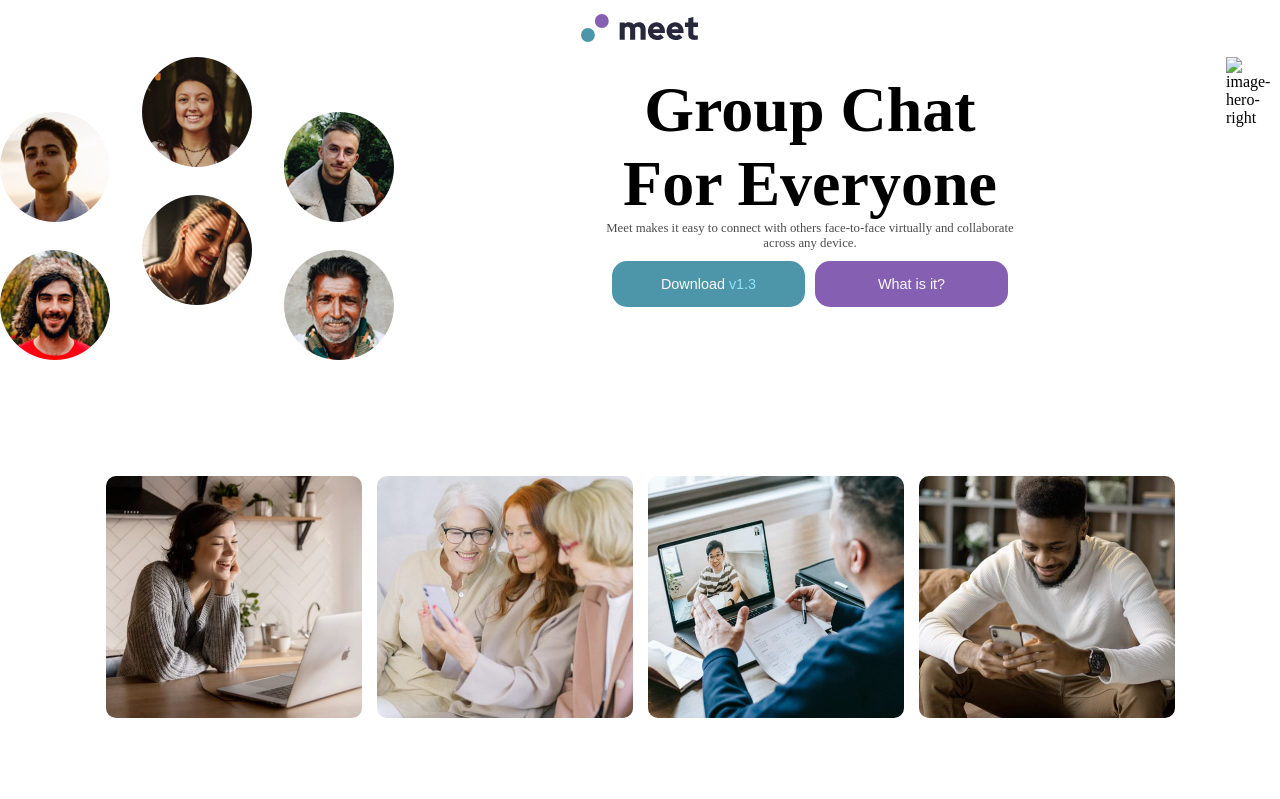
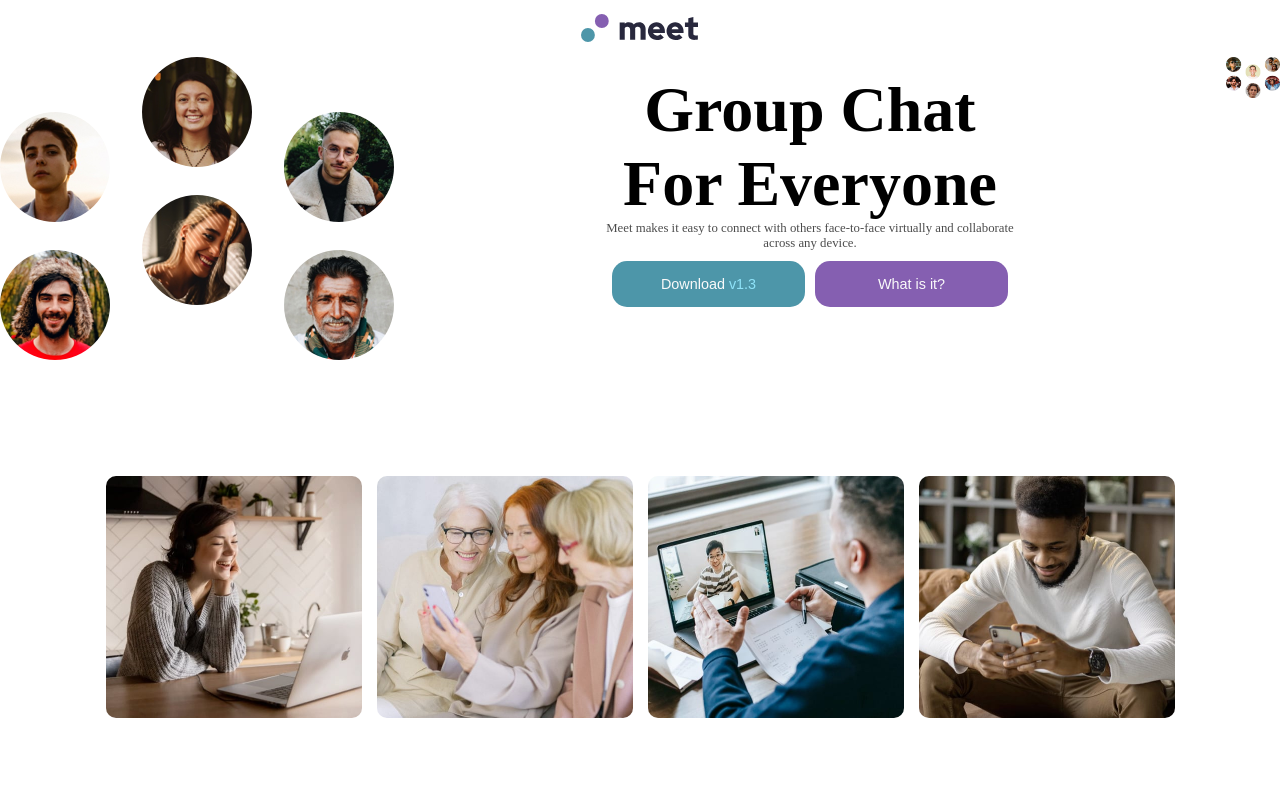
Before and after one commit to muiruri3000/landing-page, a plain HTML site: page index.html in a window 1280 px wide. Shown: the top 799 px of the page. Drawn offline with Linux system fonts and the light colour scheme; files whose address does not match are found by name.

Commit message:
corrected image link

```diff
--- a/index.html
+++ b/index.html
@@ -39,7 +39,7 @@
         <picture>
 
 
-          <img src="./assets/desktop/image-hero-right.png alt=" alt="image-hero-right">
+          <img src="./assets/desktop/image-hero-right.png" alt="image-hero-right">
         </picture>
 
       </div>
```
